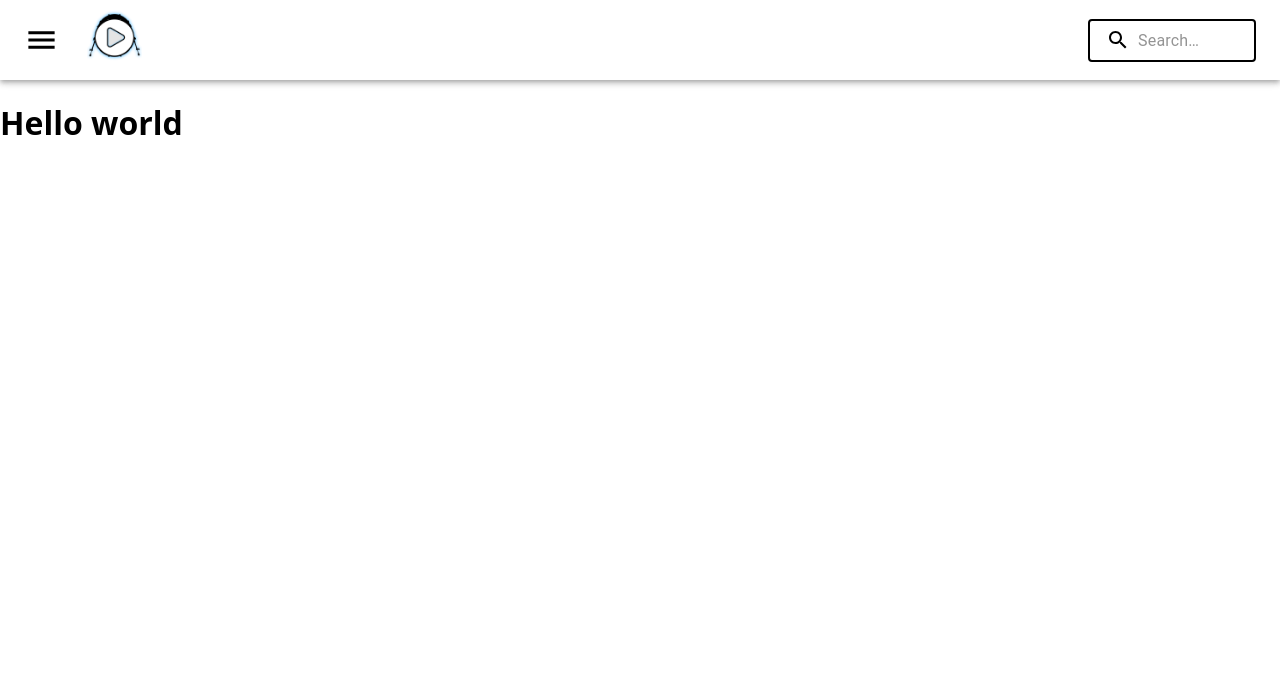
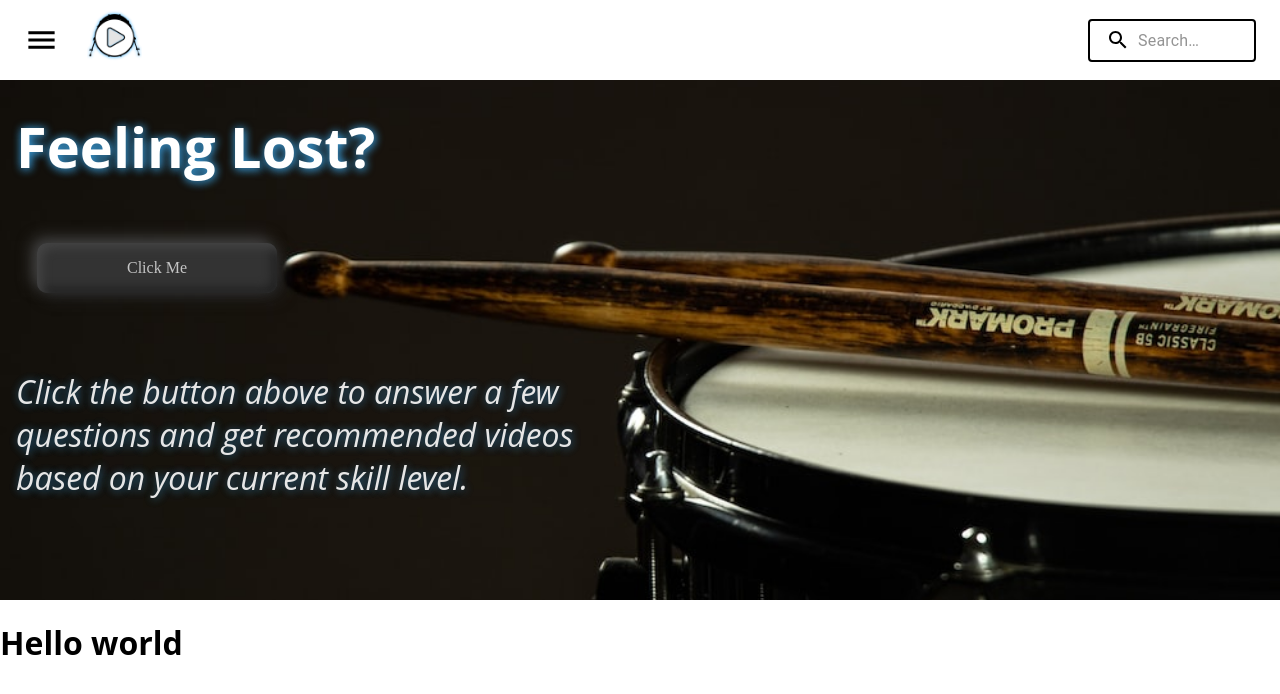
Before and after one commit to Jaron15/DrumClass, a Next.js app: page / in a window 1280 px wide. Shown: the top 694 px of the page. Built offline with nearby package versions, Linux system fonts and the light colour scheme.

Commit message:
added hero(fullscreen)

```diff
--- /dev/null
+++ b/components/Hero.js
@@ -0,0 +1,43 @@
+import { makeStyles } from '@material-ui/core/styles';
+import { Button, Typography } from '@mui/material';
+import Image from 'next/image'
+import { Fragment } from 'react';
+import styles from './Hero.module.css'
+
+// const heroImage = <Image src='/DrumClassLogo' ;
+// const useStyles = makeStyles((theme) => ({
+//     hero: {
+//         backgroundImage: `linear-gradient(rgba(0, 0, 0, 0.5), rgba(0, 0, 0, 0.5), src)`
+//     }
+// }))
+
+
+const Hero = () => {
+  return (
+    <Fragment>
+    <div className={styles.heroWrapper}>
+    <div className={styles.imageWrapper}>
+      <Image
+        priority
+        src='/DrumHero.jpg'
+        layout="fill"
+        objectFit="cover"
+        objectPosition="center"
+        alt="Snare Drum with Sticks"
+      />
+
+    </div>
+    <div className={styles.heroContent}>
+        <h1 className={styles.heroHeader}>Feeling Lost?</h1>
+        <btn className={styles.heroBtn}>Click Me</btn>
+        <p className={styles.btnInfo}>
+        Click the button above to answer a few questions and get recommended videos
+        based on your current skill level.
+        </p>
+      </div>
+    </div>
+    </Fragment>
+  )
+}
+
+export default Hero
--- /dev/null
+++ b/components/Hero.module.css
@@ -0,0 +1,127 @@
+.heroWrapper {
+    position: relative;
+    width: 100vw;
+    height: 65vh;
+  }
+
+.imageWrapper {
+    z-index: -1;
+  }
+
+.heroContent {
+    position: relative;
+    display: flex;
+    flex-direction: column;
+    margin-left: 2vh;
+    width: 50%
+  }
+
+  .heroHeader {
+    color: white;
+    -webkit-animation: text-focus-in 1s cubic-bezier(0.550, 0.085, 0.680, 0.530) both;
+    animation: text-focus-in 1s cubic-bezier(0.550, 0.085, 0.680, 0.530) both;
+    margin-top: 3.5vh;
+    font-size: 7vh;
+}
+
+  .heroBtn {
+    margin: 21px;
+    height: 50px;
+    width: 120px;
+    border-radius: 10px;
+    text-align: center;
+    background: #333;
+    justify-content: center;
+    display: inline-flex;
+    align-items: center;
+    box-shadow: -5px -5px 15px #444, 5px 5px 15px #222, inset 5px 5px 10px #444, inset -5px -5px 10px #222;
+    font-family: 'Damion', cursive;
+    border: none;
+    font-size: 16px;
+    color: rgb(197, 197, 197);
+    transition: 500ms;
+    width: 30vh
+  }
+
+  .heroBtn:hover {
+    box-shadow: -5px -5px 15px #444, 5px 5px 15px #222, inset 5px 5px 10px #222, inset -5px -5px 10px #444, 1px 1px 10px var(--glow);
+    color: #d6d6d6;
+    transition: 500ms;
+    cursor: pointer;
+    transform: translateY(-5px);
+    text-shadow:1px 1px 10px var(--glow), 1px 1px 10px var(--glow);
+
+  }
+
+.heroBtn:active {
+ transform: translateY(-3px);
+}
+
+.heroBtn::after {
+ content: "";
+ display: inline-block;
+ height: 100%;
+ width: 100%;
+ border-radius: 100px;
+ top: 0;
+ left: 0;
+ position: absolute;
+ z-index: -1;
+ transition: all .3s;
+}
+
+.heroBtn:hover::after {
+ background-color: var(--glow-bright);
+ transform: scaleX(1.4) scaleY(1.5);
+ opacity: 0;
+}
+.btnInfo {
+    font-size: 4vh;
+    margin-top: 7vh;
+    width: 70vh;
+    color: #e6e6e6;
+    text-shadow:1px 1px 10px var(--glow-dim), 1px 1px 10px var(--glow-dim);
+    font-style: italic;
+}
+@-webkit-keyframes text-focus-in {
+    0% {
+      -webkit-filter: blur(12px);
+              filter: blur(12px);
+      opacity: 0;
+      text-shadow: none;
+    }
+    100% {
+      -webkit-filter: blur(0px);
+              filter: blur(0px);
+      opacity: 1;
+      text-shadow:1px 1px 10px var(--glow), 1px 1px 10px var(--glow);
+    }
+  }
+  @keyframes text-focus-in {
+    0% {
+      -webkit-filter: blur(12px);
+              filter: blur(12px);
+      opacity: 0;
+      text-shadow: none;
+    }
+    100% {
+      -webkit-filter: blur(0px);
+              filter: blur(0px);
+      opacity: 1;
+      text-shadow:1px 1px 10px var(--glow), 1px 1px 10px var(--glow);
+    }
+  }
+
+
+
+
+  @media only screen and (max-width: 1050px)  {
+    .heroWrapper {
+        height: 40vh;
+    }
+  }
+  @media only screen and (max-width: 1200px)  {
+    .heroWrapper {
+        height: 50vh;
+    }
+  }
--- a/pages/index.js
+++ b/pages/index.js
@@ -1,6 +1,7 @@
 import React, { Fragment } from 'react';
 
 import Head from 'next/head';
+import Hero from '../components/Hero';
 
 
 
@@ -24,6 +25,7 @@ const HomePage = (props) => {
         contents="Free tool to learn how to drum at all levels!"
         />
     </Head>
+    <Hero />
    <h1>Hello world </h1>
     </Fragment>
   )
--- a/styles/global.css
+++ b/styles/global.css
@@ -1,5 +1,8 @@
 * {
     box-sizing: border-box;
+    --glow: rgba(63, 180, 254, 0.6);
+    --glow-bright: rgba(63, 180, 254, 1);
+    --glow-dim: rgba(63, 180, 254, 0.3);
   }
 
   body {
```
Also changed, not shown: public/DrumHero.jpg (added).
